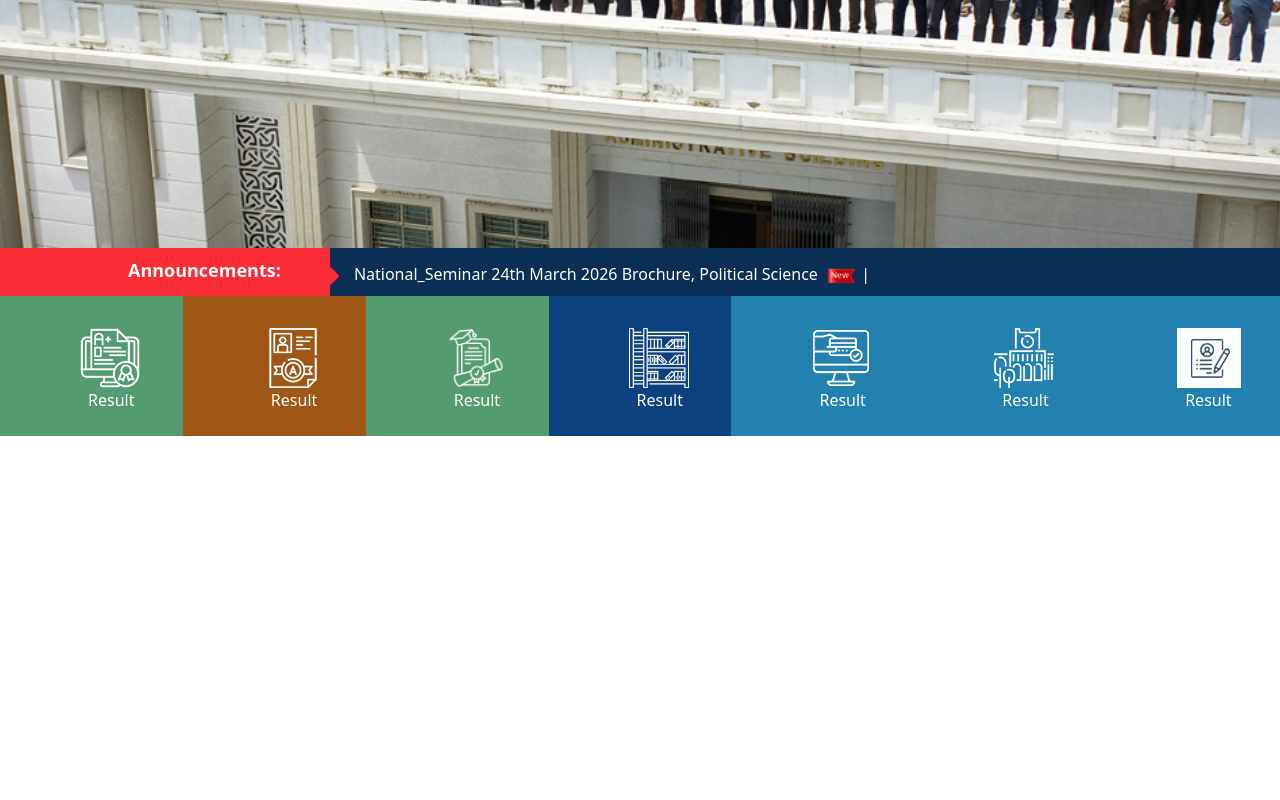
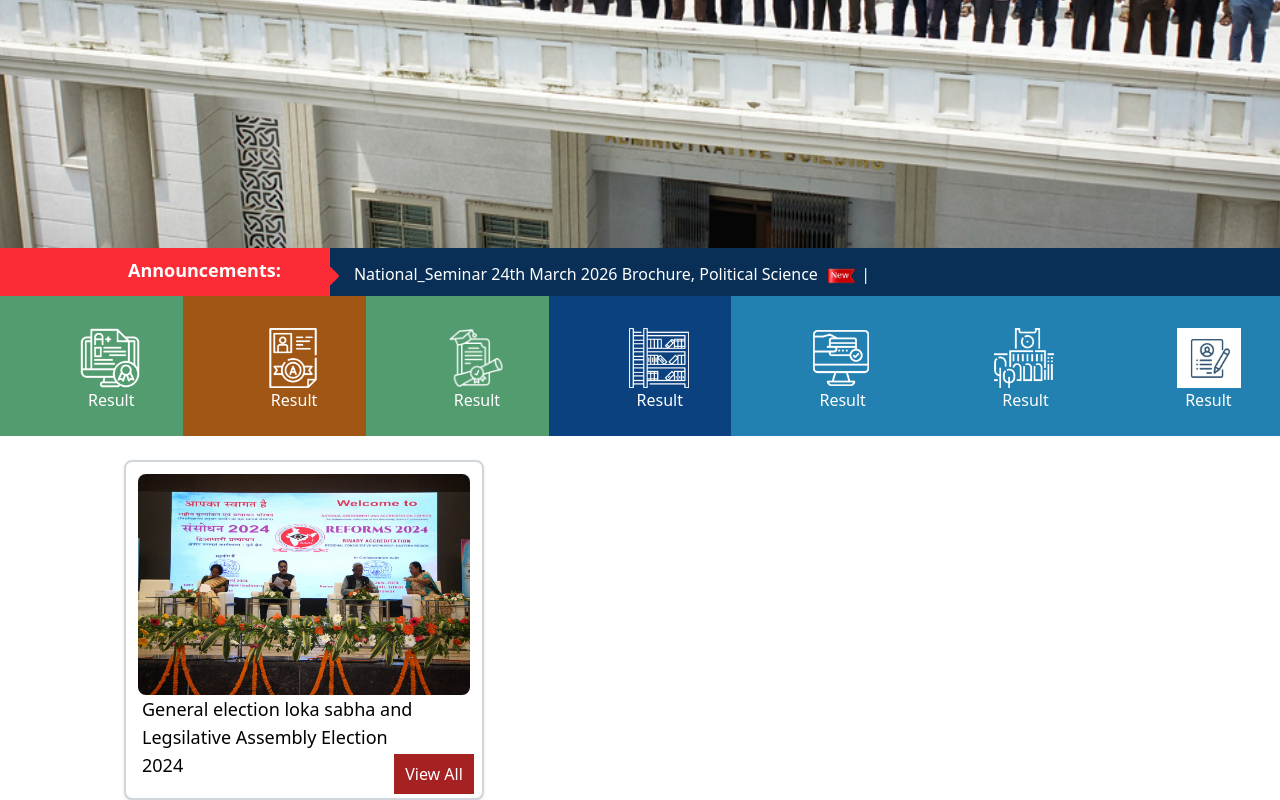
Before and after one commit to Saktiranjan693/NISTproject, a plain HTML site: page utkal.html in a window 1280 px wide. Shown: the part 624-1424 px from the top of the page. Before the commit the page ends 1060 px from the top, so only its background shows below. Drawn offline with nearby package versions, Linux system fonts and the light colour scheme.

Commit message:
news&event

```diff
--- a/utkal.html
+++ b/utkal.html
@@ -131,6 +131,22 @@
     </div>
        <!-- result examination internship section end -->
 
+       <div class="pl-31 pr-36 pt-6">
+               <div class="w-90 bg-[#ffffff] h-85 rounded-lg relative border-2 border-gray-300 shadow-sm">
+                    <div class="pl-3 pr-3 pt-3 rounded-lg">
+                      <img class="rounded-lg" src="./images/imagesutkal/news&event.jpg" alt="">
+                    </div>
+                    <p class="pl-4 text-lg w-75">General election loka sabha and Legsilative Assembly Election 2024 </p>
+
+                    <button class="h-10 w-20 bg-[#a52122] text-white absolute right-2 bottom-1 "> View All</button>
+
+               </div>
+               <div>
+
+               </div>
+
+       </div>
+
 
        <script src="utkal.js"></script>
 </body>
```
Also changed, not shown: images/imagesutkal/news&event.jpg (added).
